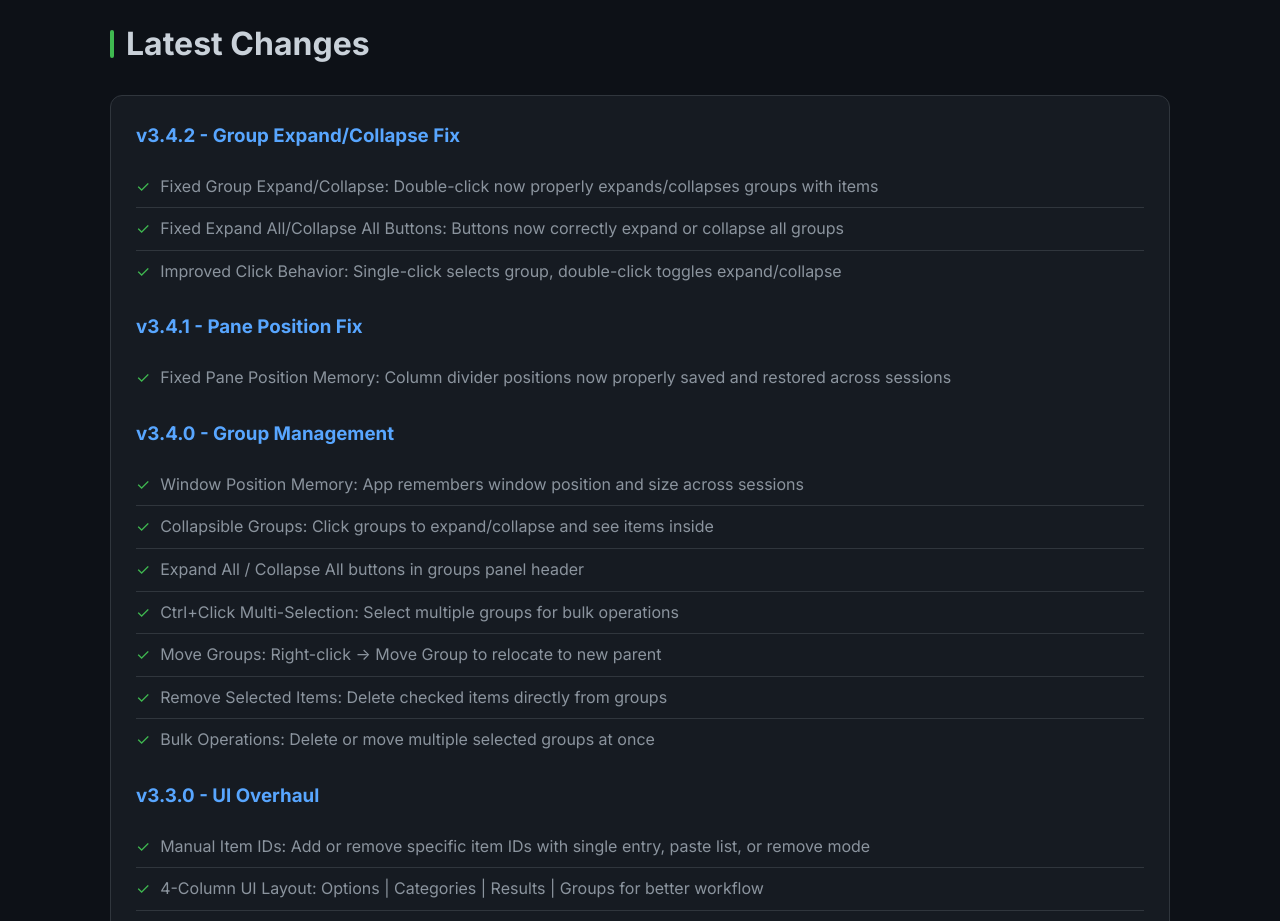
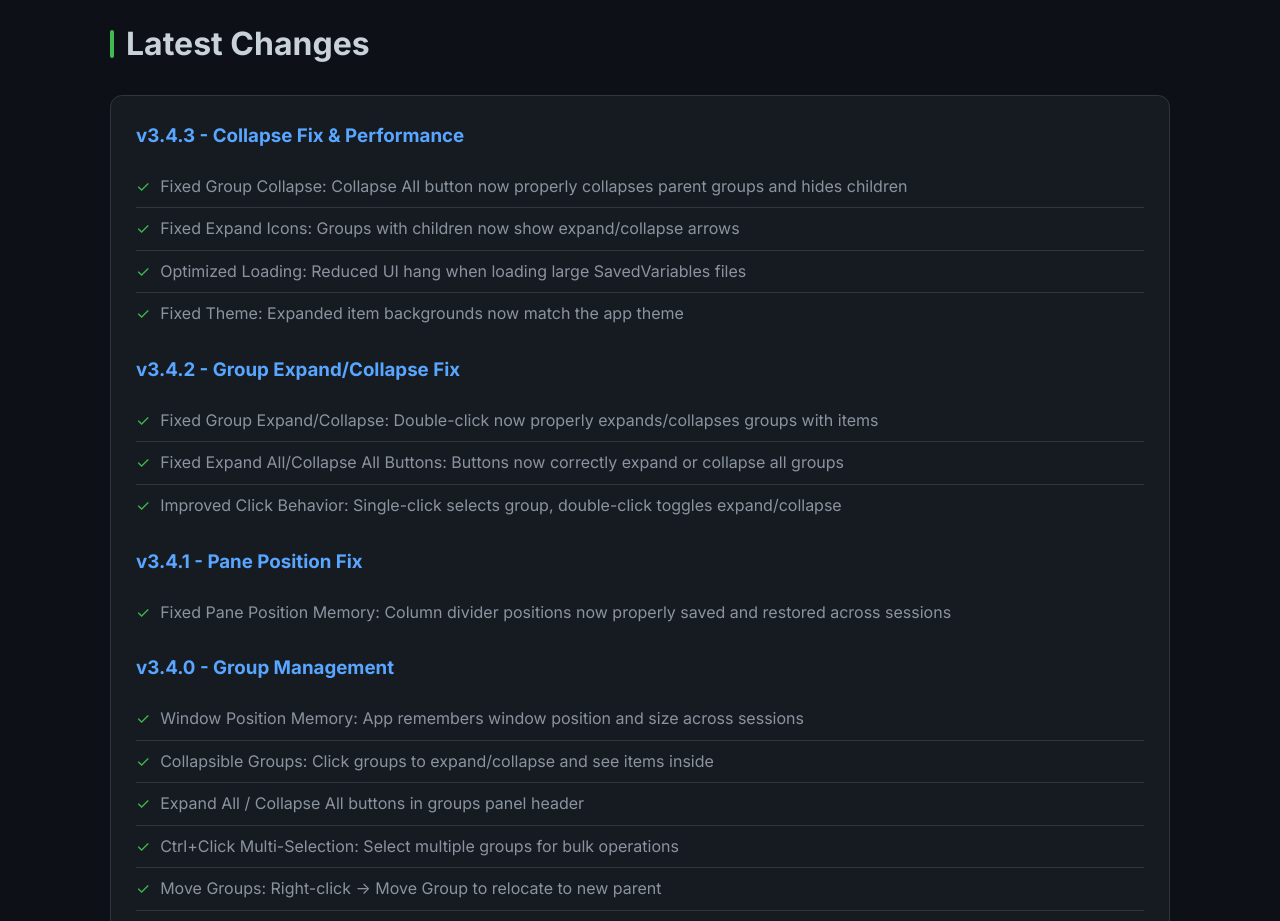
Before and after one commit to Xurkon/TSM-Scraper, a plain HTML site: page docs/index.html in a window 1280 px wide. Shown: the part 860-1781 px from the top of the page. Drawn offline with Linux system fonts and the light colour scheme.

Commit message:
docs: Add v3.4.3 changelog to docs page

```diff
--- a/docs/index.html
+++ b/docs/index.html
@@ -393,7 +393,15 @@
         <section>
             <h2>Latest Changes</h2>
             <div class="changelog">
-                <h3>v3.4.2 - Group Expand/Collapse Fix</h3>
+                <h3>v3.4.3 - Collapse Fix & Performance</h3>
+                <ul>
+                    <li>Fixed Group Collapse: Collapse All button now properly collapses parent groups and hides children</li>
+                    <li>Fixed Expand Icons: Groups with children now show expand/collapse arrows</li>
+                    <li>Optimized Loading: Reduced UI hang when loading large SavedVariables files</li>
+                    <li>Fixed Theme: Expanded item backgrounds now match the app theme</li>
+                </ul>
+
+                <h3 style="margin-top: 20px;">v3.4.2 - Group Expand/Collapse Fix</h3>
                 <ul>
                     <li>Fixed Group Expand/Collapse: Double-click now properly expands/collapses groups with items</li>
                     <li>Fixed Expand All/Collapse All Buttons: Buttons now correctly expand or collapse all groups</li>
```
